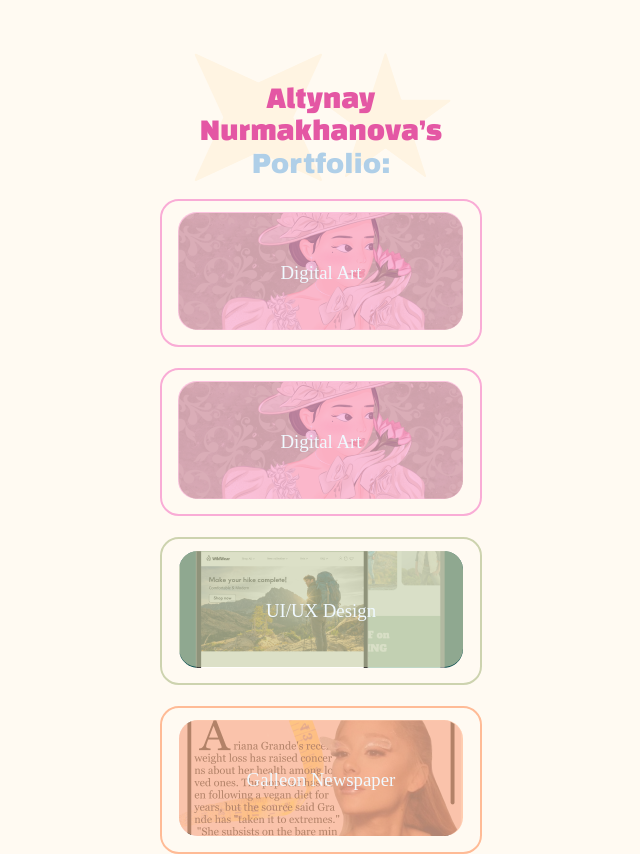
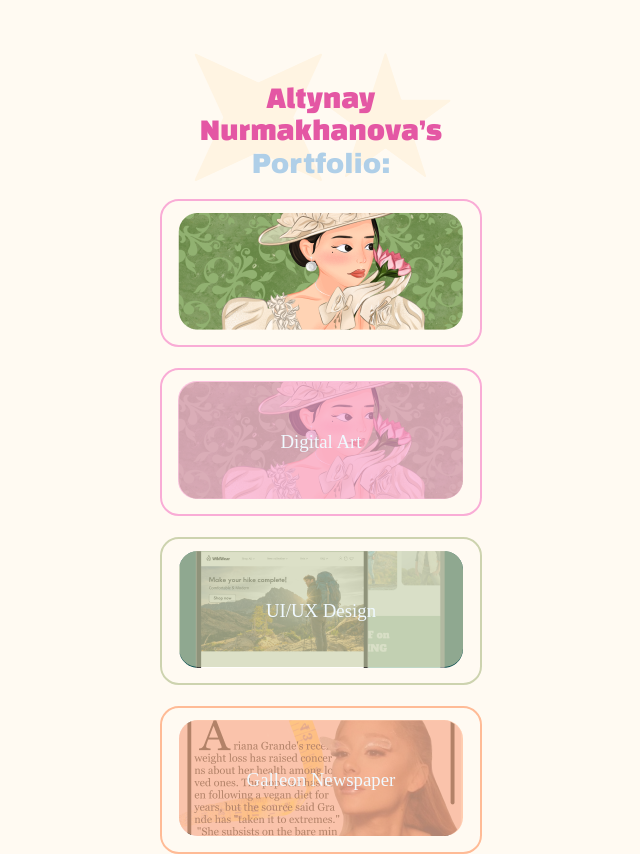
Before and after one commit to woxkey/altyn-portfolio, a Vue app: page / in a window 1280 px wide. Shown: the whole page, without its empty margins (319-959 px from the left). Built offline with nearby package versions, Linux system fonts and the light colour scheme; a web font is replaced by a local one.

Commit message:
fix image

```diff
--- a/src/views/HomeView.vue
+++ b/src/views/HomeView.vue
@@ -1,4 +1,6 @@
-<script setup></script>
+<script setup>
+import image from '../../public/digitalArtMain.png'
+</script>
 
 <template>
   <div class="home-view">
@@ -11,9 +13,9 @@
     <div class="home-view__items">
       <div class="rectangle">
         <div class="home-view__item">
-          <img src="/digitalArtMain.png" alt="" />
-          <div class="home-view__itemText">Digital Art</div>
-          <div class="digital-bg"></div>
+          <img :src="image" alt="" />
+          <!-- <div class="home-view__itemText">Digital Art</div>
+          <div class="digital-bg"></div> -->
         </div>
       </div>
       <div class="rectangle">
```
